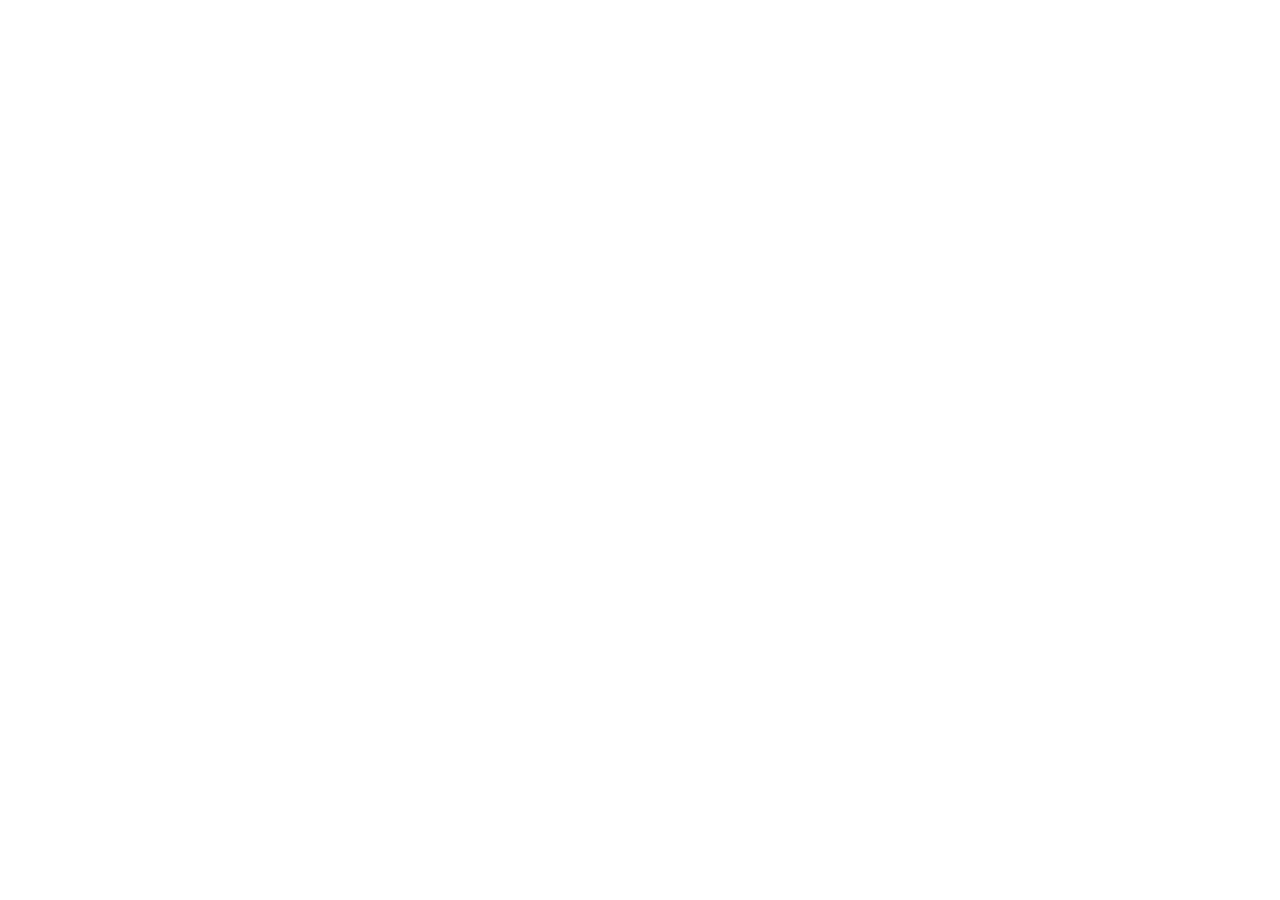
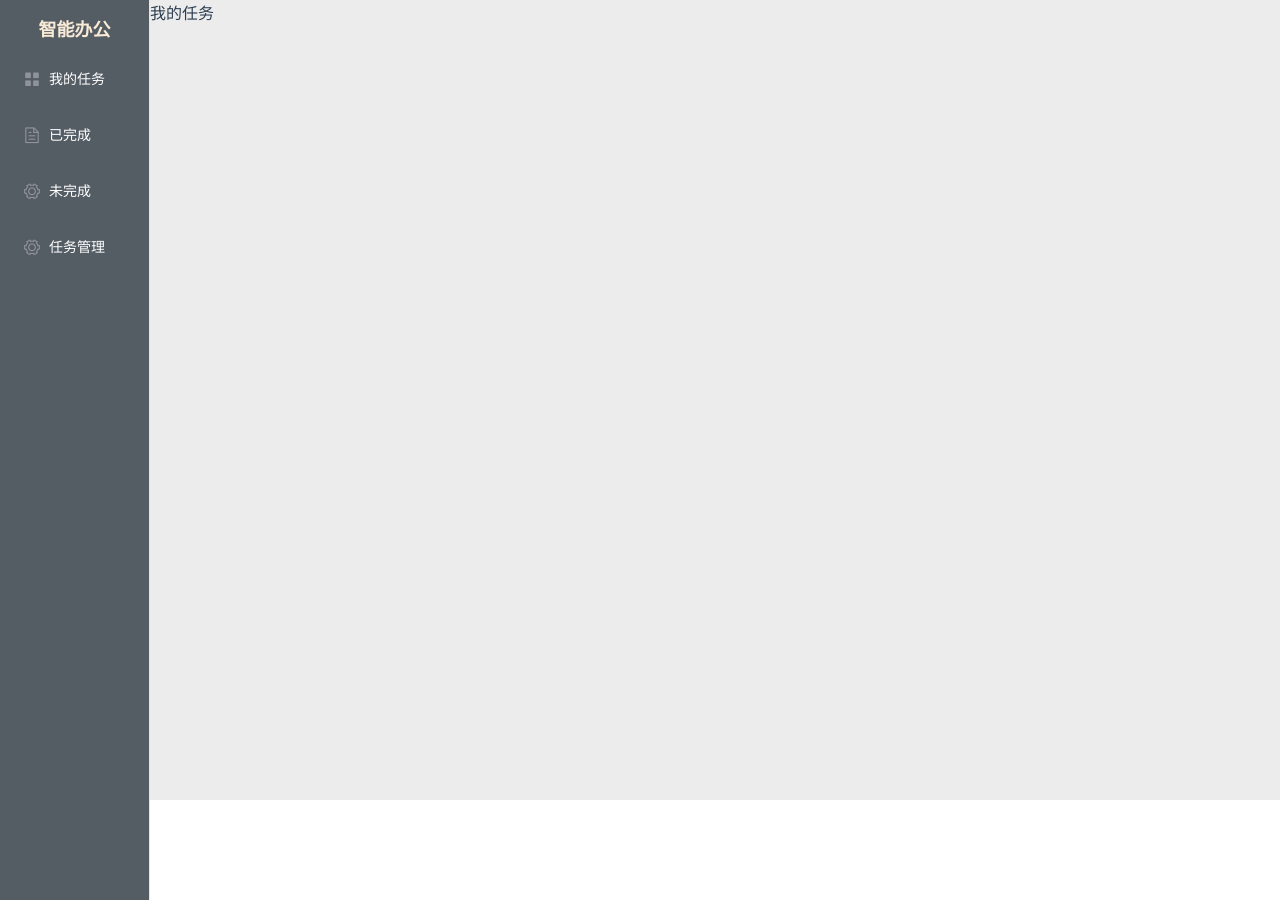
Before and after one commit to liuzongyue/integration_regional, a Vue app: page /task-distribution/page1 in a window 1280 px wide. Before the commit the page ends 800 px from the top, so only its background shows below. Built offline with nearby package versions, Linux system fonts and the light colour scheme; the HTML template or start-up script is replaced by a standard one.

Commit message:
增加task左侧菜单栏

```diff
--- a/src/router/index.js
+++ b/src/router/index.js
@@ -23,22 +23,28 @@
   {
     path: "/task-distribution",
     name: "taskDistribution",
+    component: () => import("./../views/taskDistribution/index.vue"),
     redirect: "/task-distribution/page1",
     children: [
       {
         path: "/task-distribution/page1",
         name: "taskDistributionPage1",
-        component: () => import("./../views/taskDistribution/index.vue")
+        component: () => import("./../views/taskDistribution/taskRight/my-work.vue")
       },
       {
         path: "/task-distribution/page2",
         name: "taskDistributionPage2",
-        component: () => import("./../views/taskDistribution/index.vue")
+        component: () => import("./../views/taskDistribution/taskRight/good-work.vue")
       },
       {
         path: "/task-distribution/page3",
         name: "taskDistributionPage3",
-        component: () => import("./../views/taskDistribution/index.vue")
+        component: () => import("./../views/taskDistribution/taskRight/wait-work.vue")
+      },
+      {
+        path: "/task-distribution/page4",
+        name: "taskDistributionPage4",
+        component: () => import("./../views/taskDistribution/taskRight/task-manager.vue")
       },
     ],
   },
--- a/src/views/taskDistribution/index.vue
+++ b/src/views/taskDistribution/index.vue
@@ -2,6 +2,9 @@
   <div class="LZY-task-distribution">
     <div class="LZY-menu-left">
       <menu-left></menu-left>
+    </div>
+    <div class="LZY-main-right">
+      <router-view></router-view>
     </div>
   </div>
 </template>
@@ -17,6 +20,15 @@
 
 <style lang="scss" scoped>
 .LZY-task-distribution{
-
+  display: flex;
+  min-height: 100vh;
+  .LZY-menu-left{
+    width: 150px;
+    background-color: red;
+  }
+  .LZY-main-right{
+    flex: 1;
+    background-color: rgb(236, 236, 236);
+  }
 }
 </style>
--- a/src/views/taskDistribution/menuLeft.vue
+++ b/src/views/taskDistribution/menuLeft.vue
@@ -1,26 +1,45 @@
 <template>
-  <el-menu default-active="1" router="true" class="el-menu-vertical-demo" @open="handleOpen" @close="handleClose"
-    background-color="#545c64" text-color="#fff" active-text-color="#ffd04b">
-    <el-menu-item index="1">
+  <el-menu :default-active="this.$router.path" :router="true" class="el-menu-vertical-demo task-left-menu"
+    background-color="#545c64" text-color="#fff" active-text-color="#ffd04b" style="height: 100%;">
+    <el-menu-item index="/task-distribution/page1">
       <i class="el-icon-menu"></i>
-      <span slot="title">导航二</span>
+      <span slot="title">我的任务</span>
     </el-menu-item>
-    <el-menu-item index="2" disabled>
+    <el-menu-item index="/task-distribution/page2">
       <i class="el-icon-document"></i>
-      <span slot="title">导航三</span>
+      <span slot="title">已完成</span>
     </el-menu-item>
-    <el-menu-item index="3">
+    <el-menu-item index="/task-distribution/page3">
       <i class="el-icon-setting"></i>
-      <span slot="title">导航四</span>
+      <span slot="title">未完成</span>
     </el-menu-item>
+    <el-menu-item index="/task-distribution/page4">
+      <i class="el-icon-setting"></i>
+      <span slot="title">任务管理</span>
+    </el-menu-item>
+    <span class="icon-logo">智能办公</span>
   </el-menu>
 </template>
 
 <script>
 export default {
-
 }
 </script>
 
 <style lang="scss" scoped>
+.task-left-menu {
+  position: relative;
+  .icon-logo{
+    position: absolute;
+    top: 15px;
+    left: 50%;
+    transform: translateX(-50%);
+    font-size: 18px;
+    font-weight: 700;
+    color: antiquewhite;
+  }
+}
+ul.el-menu-vertical-demo.el-menu {
+  padding: 50px 0;
+}
 </style>
--- /dev/null
+++ b/src/views/taskDistribution/taskRight/good-work.vue
@@ -0,0 +1,15 @@
+<template>
+  <div>
+    已完成
+  </div>
+</template>
+
+<script>
+  export default {
+
+  }
+</script>
+
+<style lang="scss" scoped>
+
+</style>
--- /dev/null
+++ b/src/views/taskDistribution/taskRight/my-work.vue
@@ -0,0 +1,15 @@
+<template>
+  <div>
+    我的任务
+  </div>
+</template>
+
+<script>
+  export default {
+
+  }
+</script>
+
+<style lang="scss" scoped>
+
+</style>
--- /dev/null
+++ b/src/views/taskDistribution/taskRight/task-manager.vue
@@ -0,0 +1,15 @@
+<template>
+  <div>
+    任务管理
+  </div>
+</template>
+
+<script>
+  export default {
+
+  }
+</script>
+
+<style lang="scss" scoped>
+
+</style>
--- /dev/null
+++ b/src/views/taskDistribution/taskRight/wait-work.vue
@@ -0,0 +1,15 @@
+<template>
+  <div>
+    未完成
+  </div>
+</template>
+
+<script>
+  export default {
+
+  }
+</script>
+
+<style lang="scss" scoped>
+
+</style>
```
